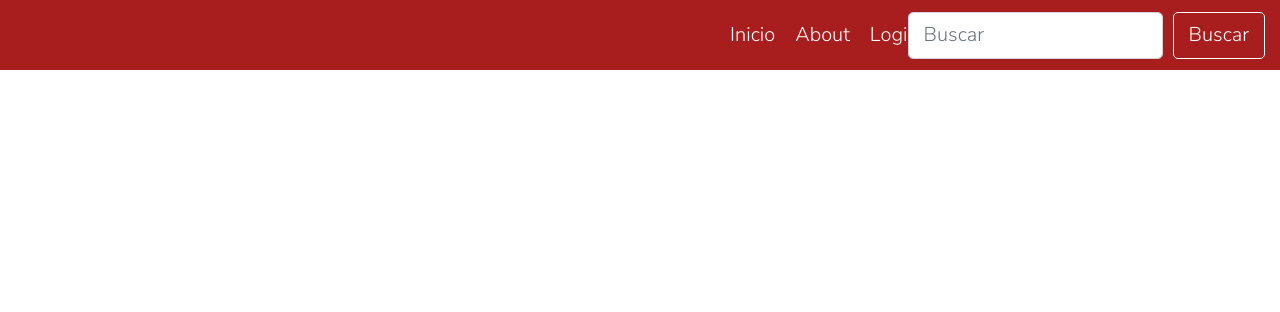
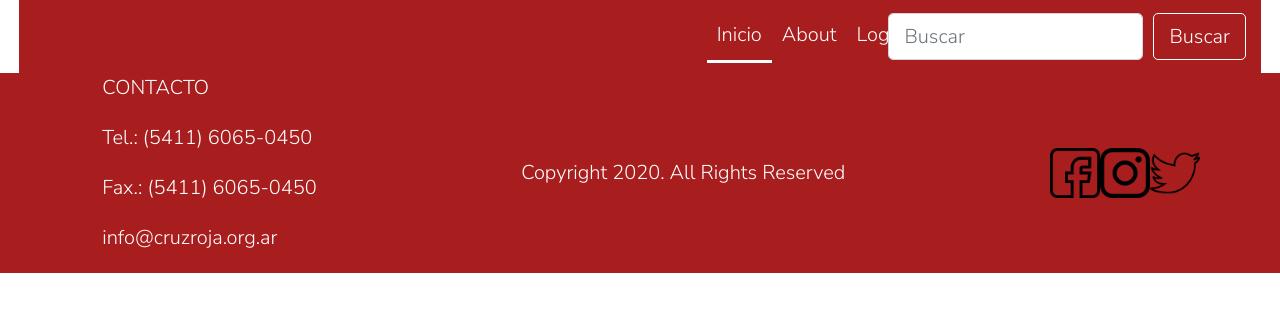
Before and after one commit to lautarovg02/Tpe-Interfaces, a plain HTML site: page index.html in a window 1280 px wide. Drawn offline with nearby package versions, Linux system fonts and the light colour scheme.

Commit message:
Se inserta footer predeterminado

```diff
--- a/index.html
+++ b/index.html
@@ -13,6 +13,7 @@
     <title>Cruz Roja</title>
 </head>
 <body>
+    <header>
         <nav class="navbar navbar-expand-lg navbar-dark "style="background-color: #A81E1E;">
 
             <div class="container-fluid">
@@ -25,7 +26,7 @@
                 <div class="collapse navbar-collapse justify-content-end" id="navbarTogglerDemo02">
                     <ul class="navbar-nav justify-content-evenly width-spaced">
                         <li class="nav-item">
-                        <a class="nav-link active" aria-current="page" href="#">Inicio</a>
+                            <a class="nav-link active selected" aria-current="page" href="#">Inicio</a>
                         </li>
                         <li class="nav-item">
                             <a class="nav-link active" aria-current="page" href="#">About</a>
@@ -41,6 +42,23 @@
                 </div>
             </div>
         </nav>
+    </header>
+    <footer>
+        <div class="f-div">
+            <div class="contact">
+                <p>CONTACTO</p>
+                <p>Tel.: (5411) 6065-0450</p>
+                <p>Fax.: (5411) 6065-0450</p>
+                <p>info@cruzroja.org.ar</p>
+            </div>
+            <div>Copyright 2020. All Rights Reserved</div>
+            <div id="icons">
+                <a href="#"><img class="icon-apps" src="img/facebook.png" alt=""></a>
+                <a href="#"><img class="icon-apps" src="img/instagram.png" alt=""></a>
+                <a href="#"><img class="icon-apps" src="img/twitter.png" alt=""></a>
+            </div>
+        </div>
+    </footer>
 </body>
 <script src="https://cdn.jsdelivr.net/npm/bootstrap@5.1.3/dist/js/bootstrap.bundle.min.js" integrity="sha384-ka7Sk0Gln4gmtz2MlQnikT1wXgYsOg+OMhuP+IlRH9sENBO0LRn5q+8nbTov4+1p" crossorigin="anonymous"></script>
 </html>
--- a/style.css
+++ b/style.css
@@ -1,6 +1,10 @@
 *{
     font-family:'Nunito Sans';
     font-size: 20px;
+}
+header{
+    width: 97%;
+    margin: auto;
 }
 #imgLogo{
     width: 200px;
@@ -24,3 +28,26 @@
 .width-spaced{
     width: 15%;
 }
+.selected{
+    border-bottom: solid 3px white !important;
+}
+footer{
+    width: 100%;
+    background-color: #A81E1E;
+    color: white;
+}
+.f-div{
+    display: flex;
+    justify-content: space-around;
+    align-items: center;
+}
+
+#icons{
+    width: 10%;
+    display: flex;
+    justify-content: space-between;
+}
+.icon-apps{
+    width: 50px;
+    height: 50px;
+}
```
Also changed, not shown: img/facebook.png (added), img/instagram.png (added), img/twitter.png (added). Lines whose indentation alone changed are shown as unchanged.
